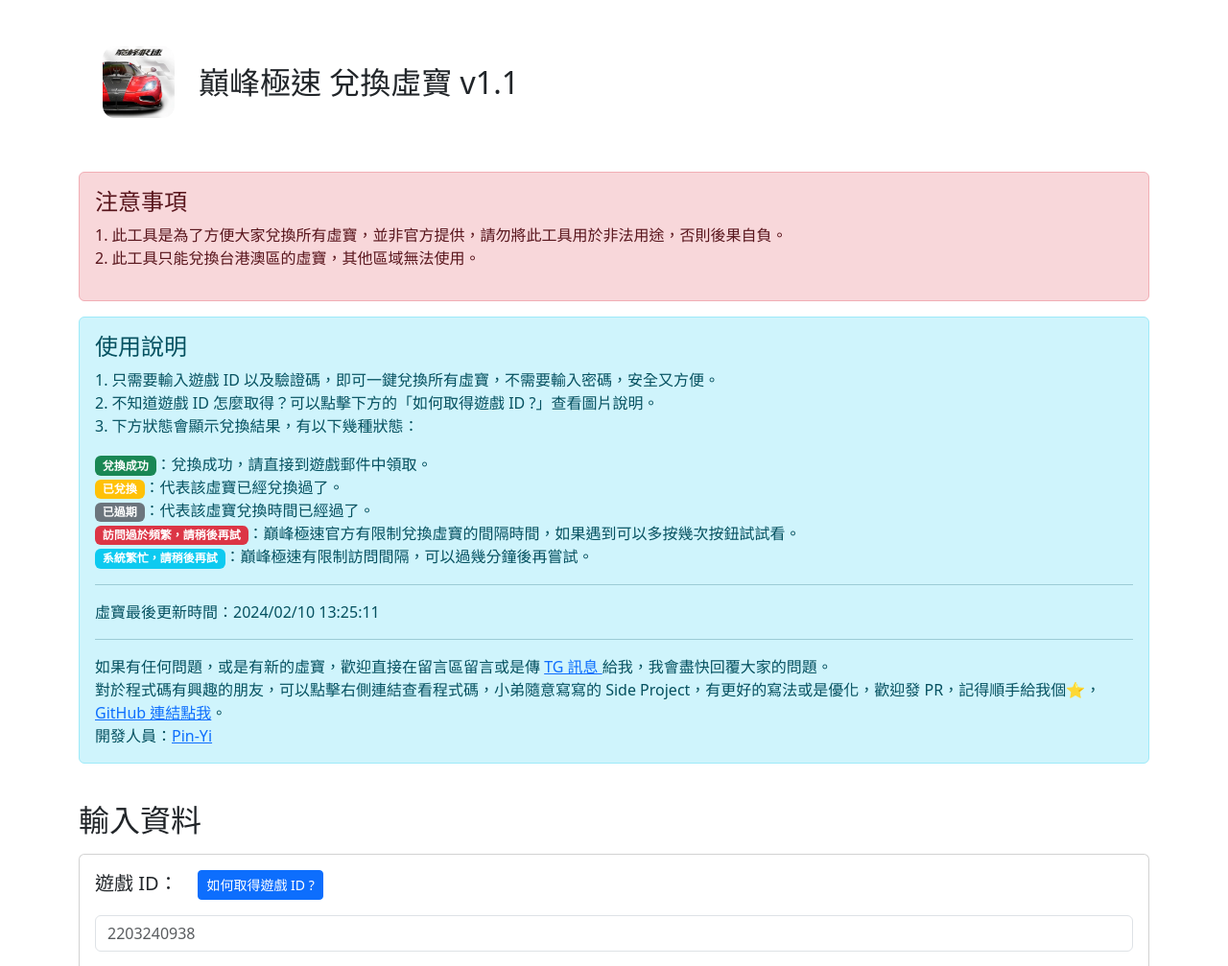
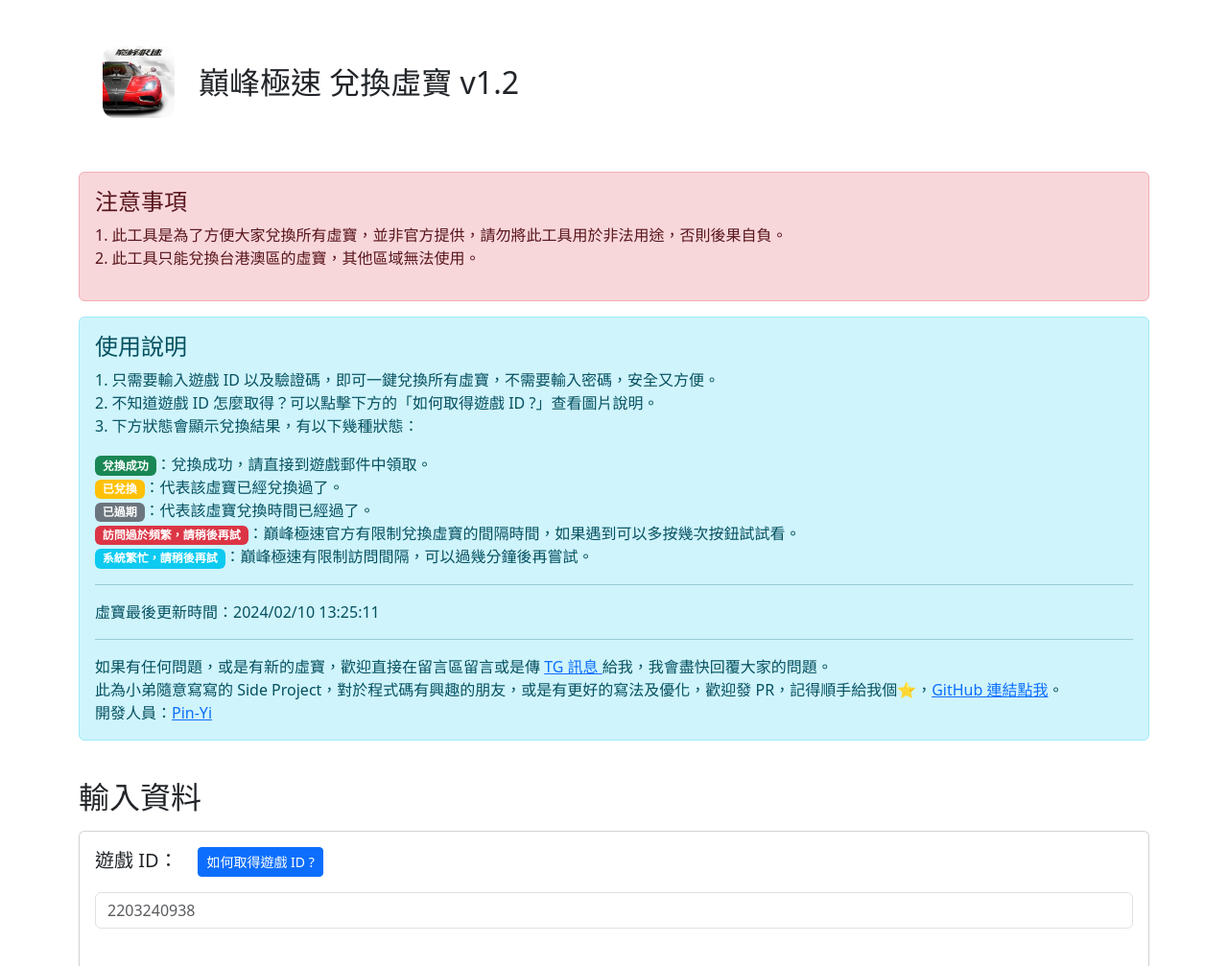
Before and after one commit to 880831ian/racing, a PHP site: page / in a window 1280 px wide. Shown: the top 1007 px of the page at 96% size. Run offline with PHP 8.4, Linux system fonts and the light colour scheme; data that the repository does not hold is empty; some libraries are stand-ins or nearby versions.

Commit message:
fix: 調整使用說明文字內容

```diff
--- a/src/index.php
+++ b/src/index.php
@@ -21,7 +21,7 @@
       <figure class="figure">
         <img src="icon.webp" class="figure-img img-fluid rounded" width="75" height="75">
       </figure>
-      &nbsp; 巔峰極速 兌換虛寶 v1.1
+      &nbsp; 巔峰極速 兌換虛寶 v1.2
     </h2>
 
     <br>
@@ -57,8 +57,7 @@
       <p class="mb-0">
         如果有任何問題，或是有新的虛寶，歡迎直接在留言區留言或是傳
         <a href="https://t.me/pinyichuchu">TG 訊息 </a>給我，我會盡快回覆大家的問題。<br>
-        對於程式碼有興趣的朋友，可以點擊右側連結查看程式碼，小弟隨意寫寫的
-        Side Project，有更好的寫法或是優化，歡迎發 PR，記得順手給我個⭐，<a href="https://github.com/880831ian/racing">GitHub 連結點我</a>。<br>
+        此為小弟隨意寫寫的 Side Project，對於程式碼有興趣的朋友，或是有更好的寫法及優化，歡迎發 PR，記得順手給我個⭐，<a href="https://github.com/880831ian/racing">GitHub 連結點我</a>。<br>
         開發人員：<a href="https://blog.pin-yi.me/">Pin-Yi</a>
       </p>
     </div>
```
